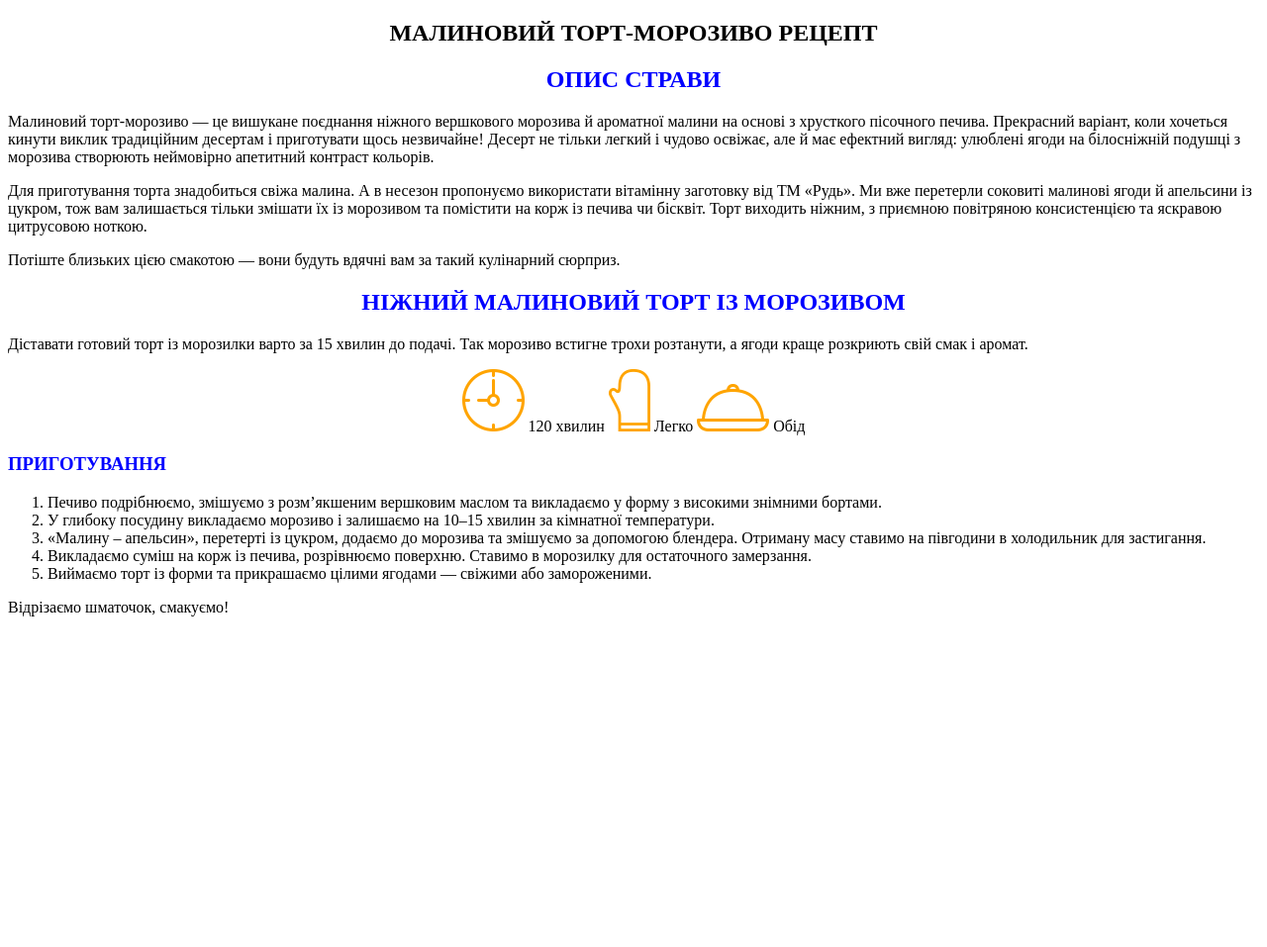
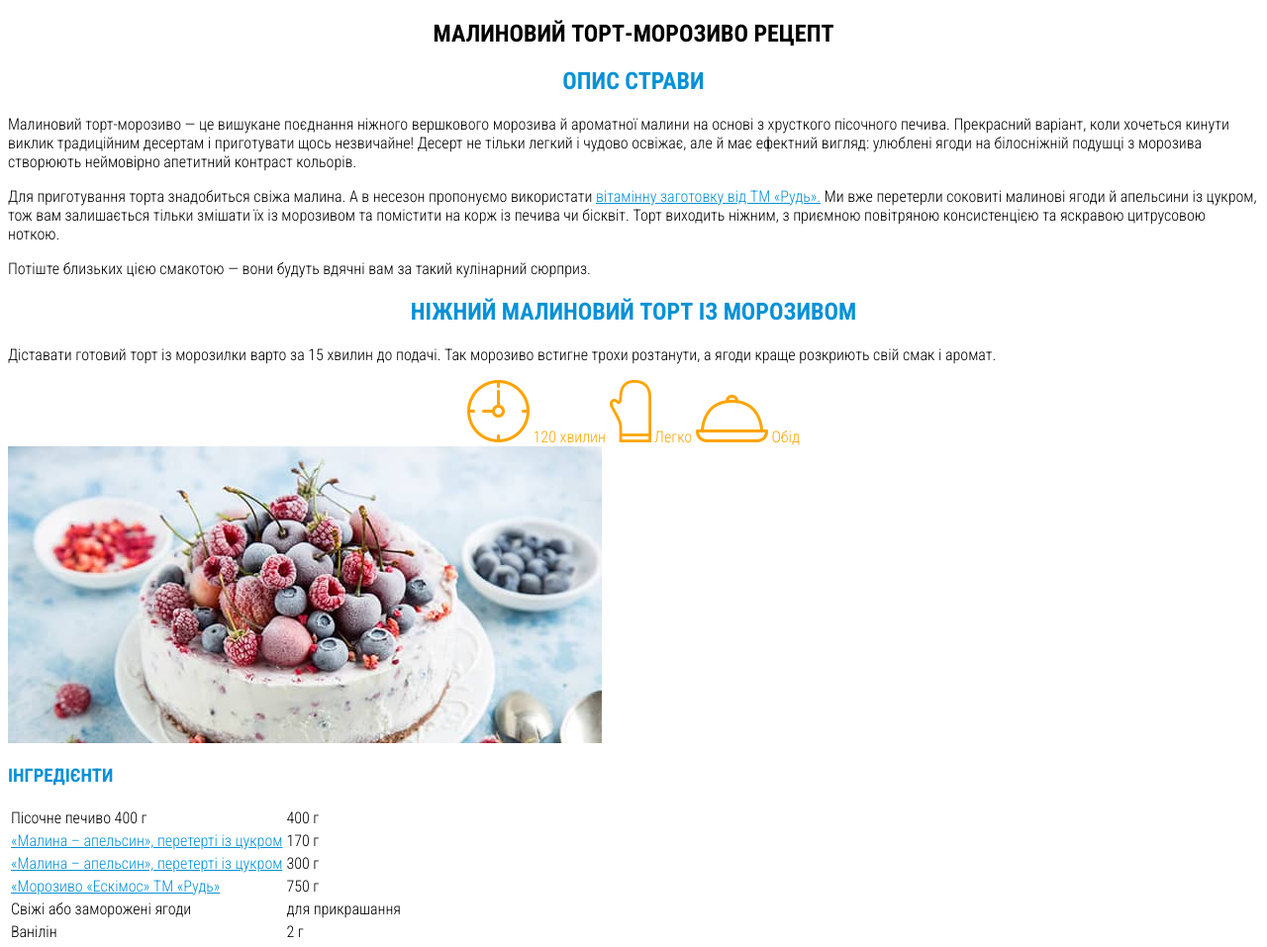
Before and after one commit to Oleksandrenko-Artem/lesson_1_21.02.2024, a plain HTML site: page index.html in a window 1280 px wide. Shown: the top 957 px of the page at 99% size. Before the commit the page ends 800 px from the top, so only its background shows below. Drawn offline with Linux system fonts and the light colour scheme.

Commit message:
Add font and colors

```diff
--- a/index.html
+++ b/index.html
@@ -4,6 +4,10 @@
 	<meta charset="UTF-8">
 	<meta name="viewport" content="width=device-width, initial-scale=1.0">
 	<title>МАЛИНОВИЙ ТОРТ-МОРОЗИВО</title>
+	<link rel="preconnect" href="https://fonts.googleapis.com">
+	<link rel="preconnect" href="https://fonts.gstatic.com" crossorigin>
+	<link href="https://fonts.googleapis.com/css2?family=Roboto+Condensed:ital,wght@0,100..900;1,100..900&display=swap"
+		rel="stylesheet">
 	<link rel="stylesheet" href="style.css">
 </head>
 <body>
@@ -15,7 +19,7 @@
 		пісочного печива. Прекрасний варіант, коли хочеться кинути виклик традиційним десертам і приготувати щось незвичайне!
 		Десерт не тільки легкий і чудово освіжає, але й має ефектний вигляд: улюблені ягоди на білосніжній подушці з морозива
 		створюють неймовірно апетитний контраст кольорів.</p>
-		<p>Для приготування торта знадобиться свіжа малина. А в несезон пропонуємо використати вітамінну заготовку від ТМ «Рудь».
+		<p>Для приготування торта знадобиться свіжа малина. А в несезон пропонуємо використати <a href="https://rud.ua/products/frozen/berries/malina-apelsin/" target="_blank">вітамінну заготовку від ТМ «Рудь».</a>
 		Ми вже перетерли соковиті малинові ягоди й апельсини із цукром, тож вам залишається тільки змішати їх із морозивом та
 		помістити на корж із печива чи бісквіт. Торт виходить ніжним, з приємною повітряною консистенцією та яскравою цитрусовою
 		ноткою.</p>
@@ -23,7 +27,7 @@
 		<h2 class="center blue">НІЖНИЙ МАЛИНОВИЙ ТОРТ ІЗ МОРОЗИВОМ</h2>
 		<p>Діставати готовий торт із морозилки варто за 15 хвилин до подачі. Так морозиво встигне трохи розтанути, а ягоди краще
 		розкриють свій смак і аромат.</p>
-		<div class="center">
+		<div class="center yellow">
 			<img src="./Assets/Icons/1.png" alt="Clock">
 			<span>120 хвилин</span>
 			<img src="./Assets/Icons/2.png" alt="Glove">
@@ -31,6 +35,35 @@
 			<img src="./Assets/Icons/3.png" alt="Plate">
 			<span>Обід</span>
 		</div>
+		<section><img src="assets/images/Malinoviy_tort-morozivo_600x300_61cc2028604e5.jpg" alt="МАЛИНОВИЙ ТОРТ-МОРОЗИВО">
+		 <table>
+			<caption class="blue left"><h3>ІНГРЕДІЄНТИ</h3></caption>
+			<tr>
+				<td>Пісочне печиво 400 г</td>
+				<td>400 г</td>
+			</tr>
+			<tr>
+				<td><a href="https://rud.ua/products/frozen/berries/malina-apelsin/" target="_blank">«Малина – апельсин», перетерті із цукром</a></td>
+				<td>170 г</td>
+			</tr>
+			<tr>
+				<td><a href="https://rud.ua/products/frozen/berries/malina-apelsin/">«Малина – апельсин», перетерті із цукром</a></td>
+				<td>300 г</td>
+			</tr>
+			<tr>
+				<td><a href="https://rud.ua/products/ice-cream/bulk/eskimos-750g/">«Морозиво «Ескімос» ТМ «Рудь»</a></td>
+				<td>750 г</td>
+			</tr>
+			<tr>
+				<td>Свіжі або заморожені ягоди</td>
+				<td>для прикрашання</td>
+			</tr>
+			<tr>
+				<td>Ванілін</td>
+				<td>2 г</td>
+			</tr>
+		 </table>
+		</section>
 		<h3 class="blue">ПРИГОТУВАННЯ</h3>
 		<ol>
 			<li>Печиво подрібнюємо, змішуємо з розм’якшеним вершковим маслом та викладаємо у форму з високими знімними бортами.</li>
--- a/style.css
+++ b/style.css
@@ -1,6 +1,16 @@
+body{
+    font-family: "Roboto Condensed", sans-serif;
+    font-weight: 300;
+}
 .center{
     text-align: center;
 }
-.blue{
-    color: blue;
+.blue, a{
+    color: #0691d7;
 }
+.yellow{
+    color:#ffa400;
+}
+.left{
+    text-align: left;
+}
```
Also changed, not shown: Assets/images/Malinoviy_tort-morozivo_600x300_61cc2028604e5.jpg (added).
